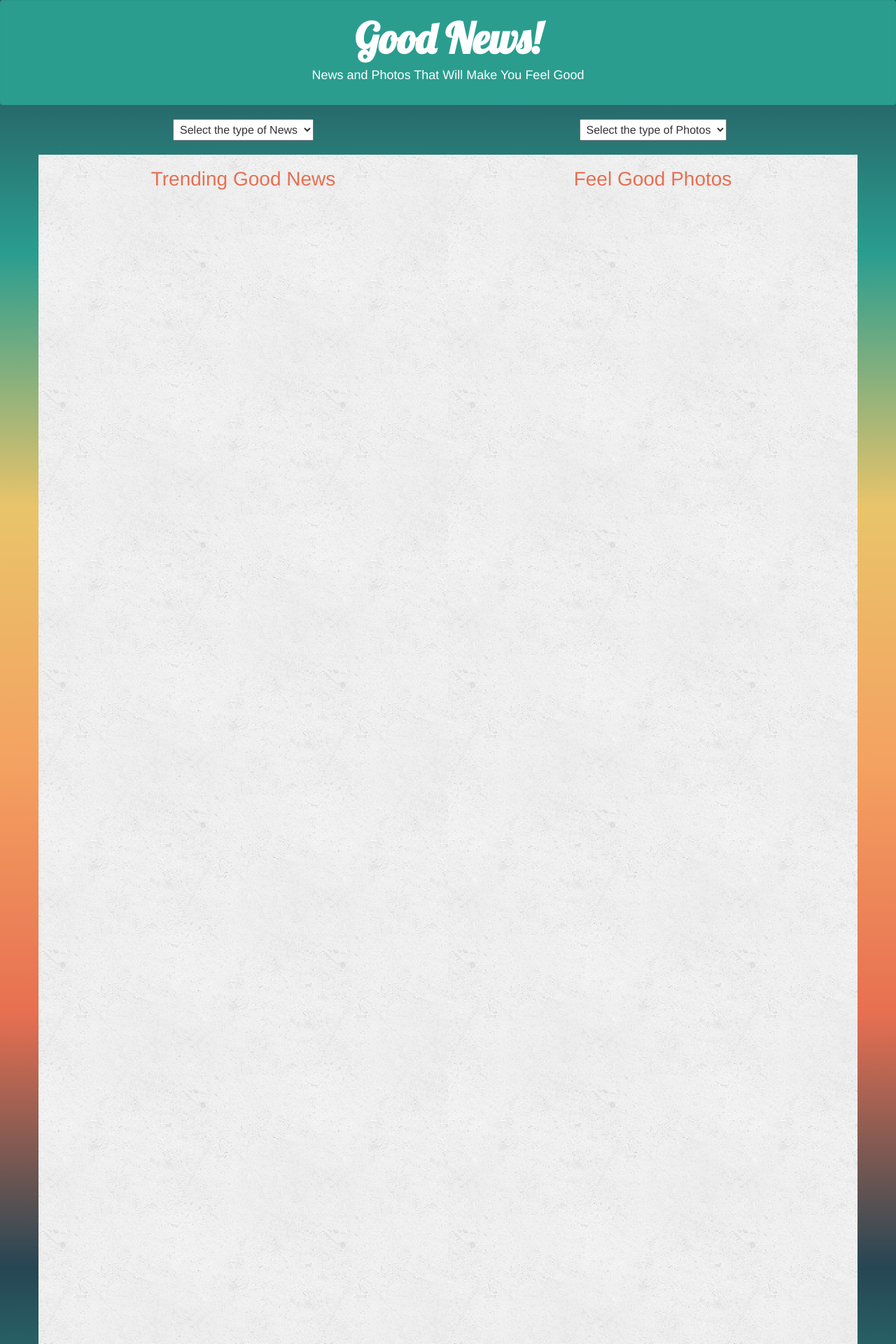
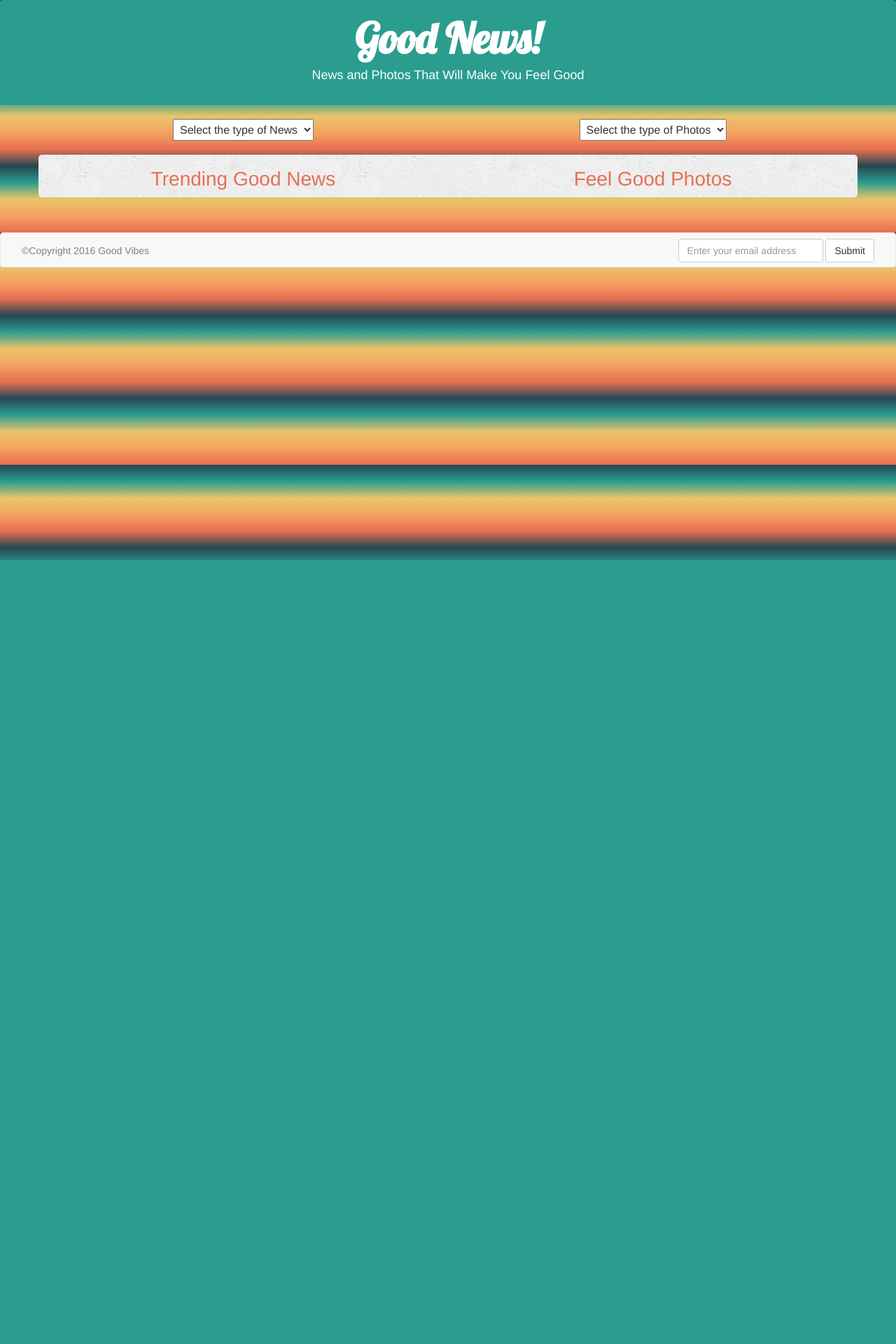
Before and after one commit to clsavino/GoodNewsAPISearch, a PHP site: page / in a window 1280 px wide. Shown: the top 1920 px of the page at 70% size. After the commit the page ends 800 px from the top, so only its background shows below. Run offline with PHP 8.4, Linux system fonts and the light colour scheme; some libraries are stand-ins or nearby versions; some web fonts are replaced.

Commit message:
changed box class

```diff
--- a/assets/css/style.css
+++ b/assets/css/style.css
@@ -8,8 +8,9 @@
 
 .box{
 	background-image: url(../images/concrete_seamless.png);
-	height: 4800px;
+	height: 100%;
 	overflow: auto;
+	border-radius: 5px;
 	margin-top: 20px;
 	margin-bottom: 50px;
 }
--- a/index.html
+++ b/index.html
@@ -62,12 +62,12 @@
         </div>
       </div>  <!--end of row 2 -->
 
-      <div class="row"> <!--row3-->
-          <div class="col-md-6 box" id="redditNews">
+      <div class="row box"> <!--row3-->
+          <div class="col-md-6" id="redditNews">
             <h3 class="text-center row3Text">Trending Good News</h3>
             <div id="newsLinks"></div>
           </div>
-          <div class="col-md-6 box goodNewsPics text-center" id="picsDiv">
+          <div class="col-md-6 goodNewsPics text-center" id="picsDiv">
             <h3 class="text-center row3Text">Feel Good Photos</h3>
             <div id="results"></div>
           </div>
```
